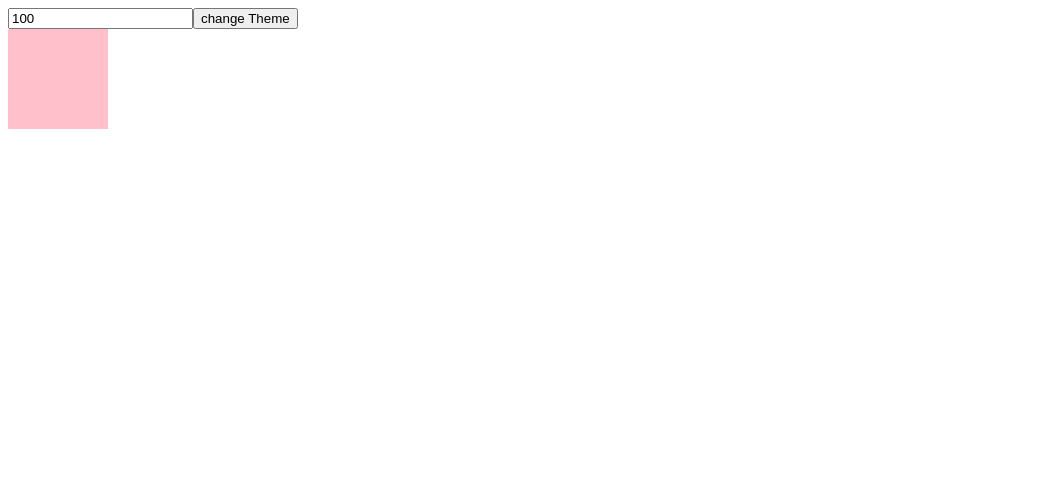
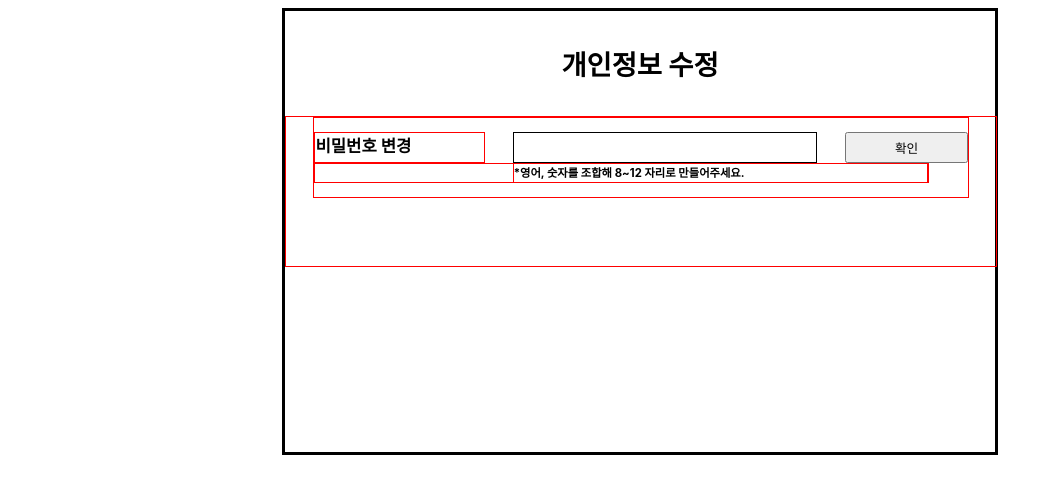
Before and after one commit to kangaroo19/react-test, a React (Create React App) app: page / in a window 1280 px wide. Shown: the top 494 px of the page, without its empty margins (0-1053 px from the left). Built offline with nearby package versions, Linux system fonts and the light colour scheme.

Commit message:
2023/10/07

```diff
--- a/src/App.js
+++ b/src/App.js
@@ -1,11 +1,15 @@
 import Second from "./components/useCallback/components/Second"
 import First from "./components/useCallback/components/First"
+import Responsive from "./components/responsive/Responsive"
 // import First from "./components/useMemo/First";
 // import Second from './components/useMemo/Second'
 export default function App(){
   return (
 
     // <First/>
-    <Second/>
+    // <Second/>
+    <div style={{display:'flex',justifyContent:'center',alignItems:'center'}}>
+      <Responsive/>
+    </div>
   )
 }
--- /dev/null
+++ b/src/components/responsive/Responsive.js
@@ -0,0 +1,37 @@
+import styles from "./Responsive.module.css";
+
+export default function Responsive() {
+  return (
+    <div className={styles.boxContainer}>
+      <div className={styles.titleContainer}>
+        <div>개인정보 수정</div>
+      </div>
+      <div className={styles.sectionContainer}>
+        <div className={styles.PWContainer}>
+          <div className={styles.PWInner}>
+            <div>비밀번호 변경</div>
+            <input type="text" />
+            <button>확인</button>
+          </div>
+          <div className={styles.text}>
+            <div>*영어, 숫자를 조합해 8~12 자리로 만들어주세요.</div>
+          </div>
+        </div>
+        {/* <div className={styles.inputContainer}>
+          <div className={styles.inputInner}>
+            <div>닉네임 변경</div>
+            <input type="text" />
+            <button>확인</button>
+          </div>
+        </div>
+        <div className={styles.inputContainer}>
+          <div className={styles.inputInner}>
+            <div>전화번호 변경</div>
+            <input type="text" />
+            <button>확인</button>
+          </div>
+        </div> */}
+      </div>
+    </div>
+  );
+}
--- /dev/null
+++ b/src/components/responsive/Responsive.module.css
@@ -0,0 +1,127 @@
+.boxContainer {
+  width: 710px;
+  height: 441px;
+  border: 3px solid black;
+  font-weight: 700;
+  font-style: normal;
+  font-family: Inter;
+}
+
+.titleContainer {
+  width: 100%;
+  height: 23.8%;
+  display: flex;
+  justify-content: center;
+  align-items: center;
+}
+
+.titleContainer div {
+  /* font-size: 41px; */
+  font-size: 2.135vw;
+}
+
+.sectionContainer {
+  width: 100%;
+  height: 33.7%;
+  /* 149px */
+  border: 1px solid red;
+  display: flex;
+  flex-direction: column;
+  align-items: center;
+  justify-content: space-between;
+}
+
+.PWContainer {
+  width: 92%;
+  /* 650px */
+  height: 53%;
+  /* 79px */
+  display: flex;
+  flex-direction: column;
+  justify-content: center;
+  border: 1px solid red;
+}
+
+.PWInner {
+  width: 100%;
+  /* 650px */
+  height: 40%;
+  /* 32px */
+  display: flex;
+  justify-content: space-between;
+}
+
+.PWInner div {
+  width: 25.8%;
+  /* font-size: 25px; */
+  font-size: 1.302vw;
+  border: 1px solid red;
+  font-family: Inter;
+}
+
+.PWInner input {
+  width: 46.6%;
+  height: 100%;
+  padding: 0;
+  border: 1px solid black;
+  /* 30px */
+  box-sizing: border-box;
+  /* 인풋필드는 border-box 줘야되는듯? */
+}
+
+.PWInner button {
+  width: 18.7%;
+  height: 100%;
+  font-size: 19px;
+  font-size: 0.990vw;
+}
+
+.text {
+  width: 63.6%;
+  padding-left: 30.2%;
+  border: 1px solid red;
+  display: flex;
+  align-items: center;
+}
+
+.text div {
+  border: 1px solid red;
+  width: 100%;
+  height: 100%;
+  /* font-size: 17px; */
+  font-size: 0.885vw;
+}
+
+@media (max-width: 1024px) {
+  .boxContainer {
+    width: 358px;
+    height: 229px;
+  }
+  .text{
+    zoom: 0.8;
+  }
+
+}
+
+@media (max-width: 768px) {
+    .boxContainer {
+      width: 358px;
+      height: 149px;
+    }
+    .text{
+      zoom: 0.8;
+    }
+
+  }
+
+  @media (max-width: 320px) {
+    .boxContainer {
+      width: 241px;
+      height: 170px;
+
+    }
+    .text{
+      zoom: 0.6;
+    }
+
+  }
```
